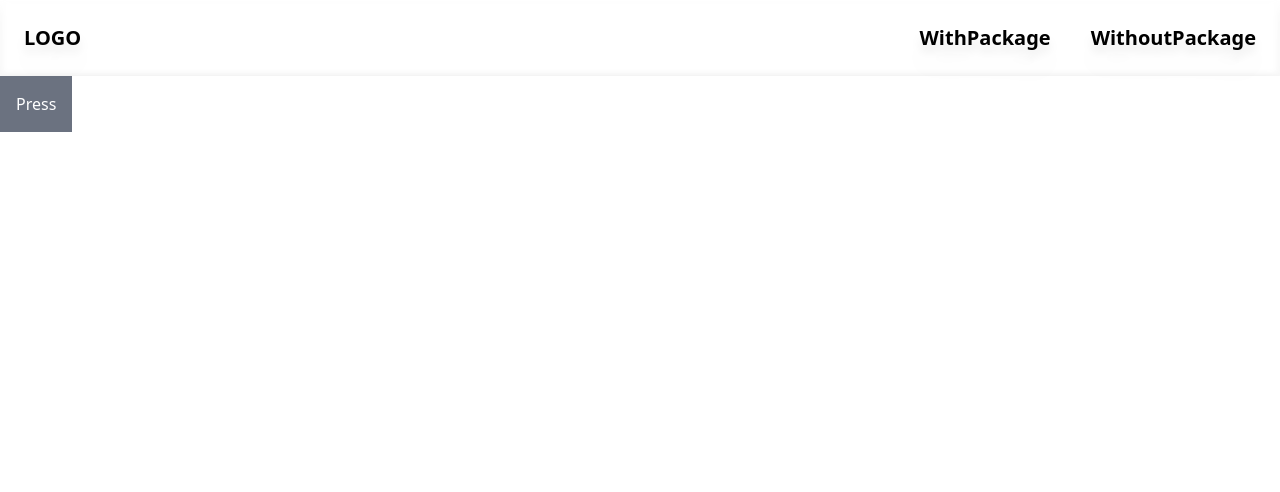
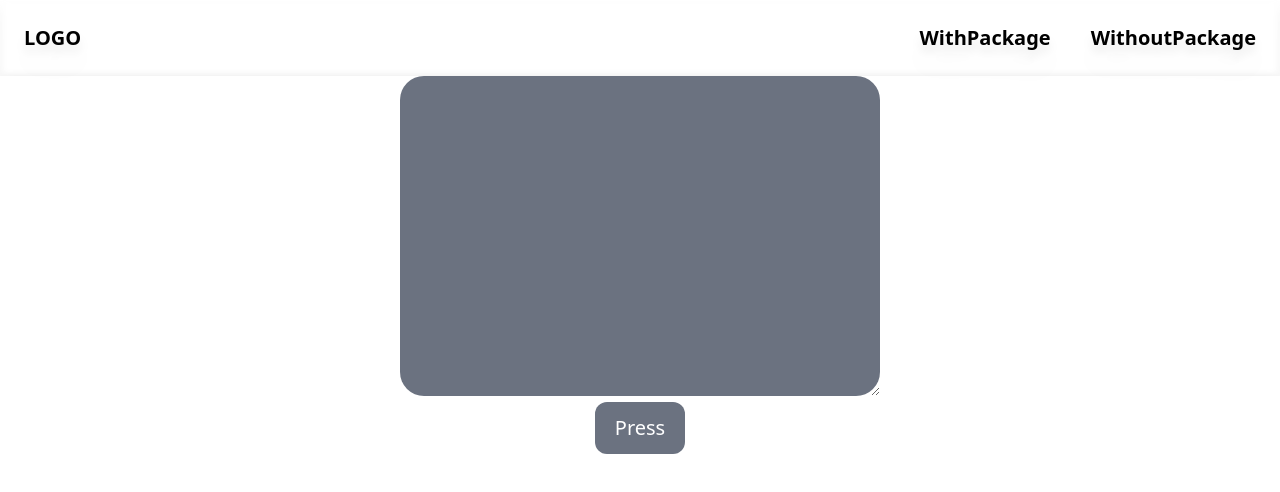
Before and after one commit to kumard3/react-text-to-speech, a React (Create React App) app: page / in a window 1280 px wide. Shown: the top 492 px of the page. Built offline with nearby package versions, Linux system fonts and the light colour scheme.

Commit message:
some styles added

```diff
--- a/src/pages/WebApi.tsx
+++ b/src/pages/WebApi.tsx
@@ -1,29 +1,34 @@
 import { useState } from "react";
 
-export const HomePage = () => {
-  return <h1>hello </h1>;
-};
+
+
 
 function WebApi() {
-  const [state, setState] = useState("Hello World");
+  const [value, setValue] = useState("");
   var msg = new SpeechSynthesisUtterance();
-  msg.text = "Hello World";
+
+  msg.text = value;
 
   function speak() {
-    setState(state + 1);
     window.speechSynthesis.speak(msg);
   }
-  console.log(window.speechSynthesis.speaking);
-console.log(window.speechSynthesis.removeEventListener)
-  // window.speechSynthesis.speak(msg);
 
   return (
-    <div className="">
+    <div className="flex flex-col justify-center  items-center">
+      <div className="max-w-[36rem]">
 
-      <button onClick={speak} className="text-white  bg-gray-500 p-4">
+      <textarea
+        className="bg-gray-500 text-white rounded-3xl sm:w-[30rem] min-h-[20rem] "
+        value={value}
+        onChange={(event) => setValue(event.target.value)}
+        />
+        </div>
+        <div>
+
+      <button onClick={speak} className="text-white rounded-xl bg-gray-500 px-5 py-3 text-xl  ">
         Press
       </button>
-
+        </div>
     </div>
   );
 }
```
